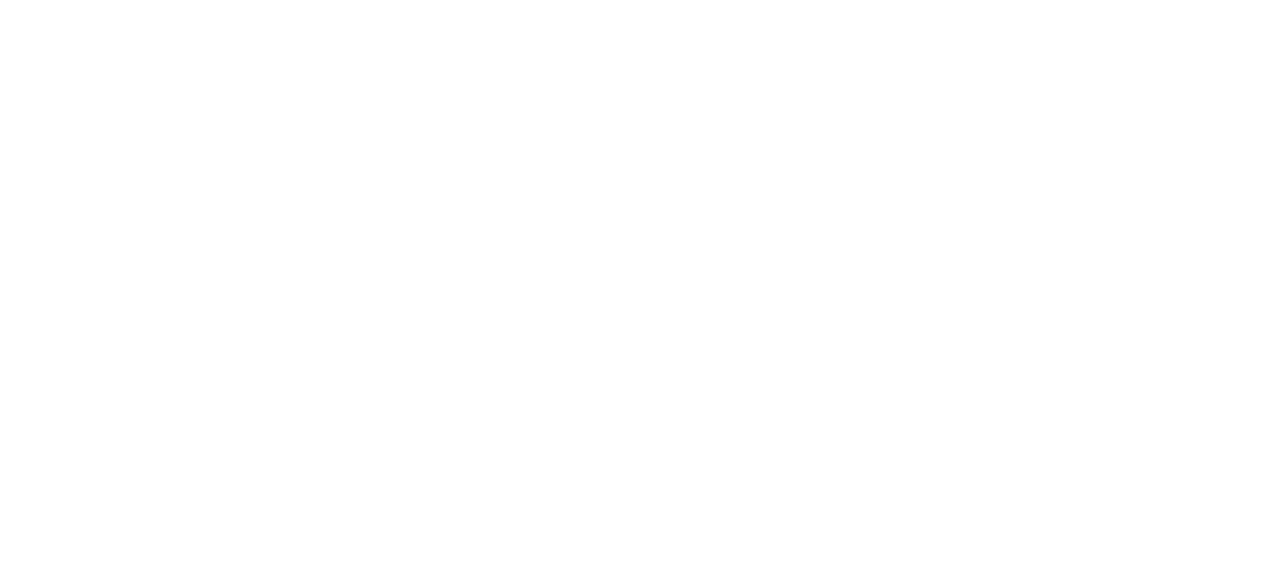
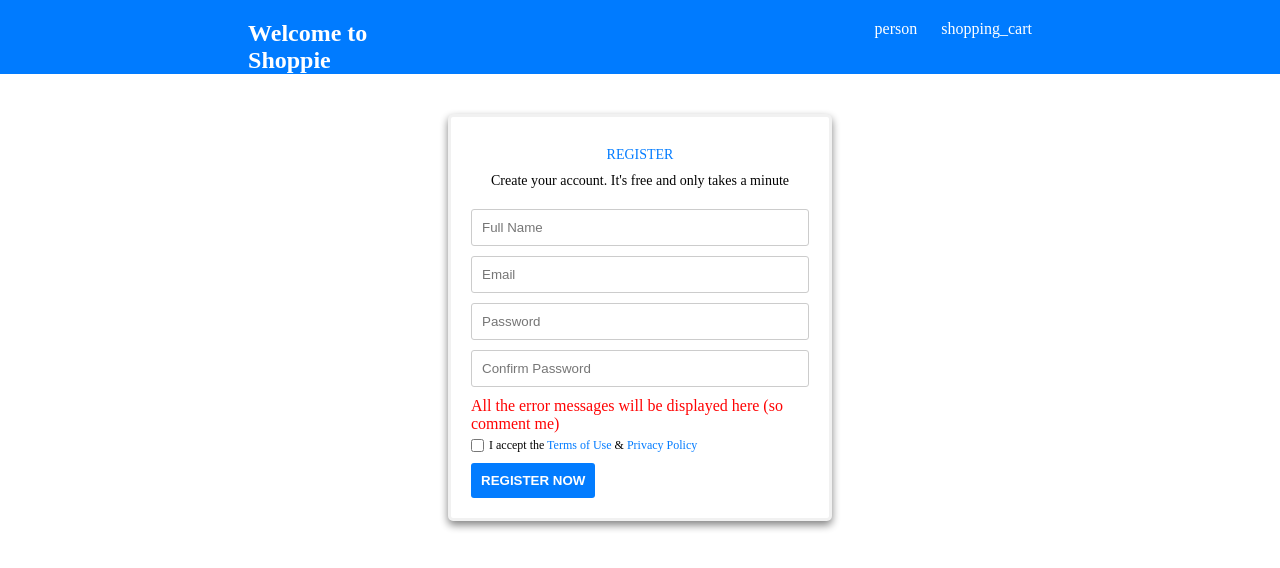
Before and after one commit to calvincec/shopie, a plain HTML site: page Frontend/register.html in a window 1280 px wide. Drawn offline with Linux system fonts and the light colour scheme.

Commit message:
edited cart and cart controllers and updated registeration form

```diff
--- a/Frontend/login.css
+++ b/Frontend/login.css
@@ -27,6 +27,7 @@ body{
       width: 300px;
       margin-left: 10px;
   }
+  /*  */
 
   .alternating-menu{
       width: 18.00%;
@@ -53,7 +54,7 @@ body{
       color: white;
    }
 
-
+ /*  */
    form{
     margin-left: 25%;
     margin-right: 25%;
--- /dev/null
+++ b/Frontend/register.css
@@ -0,0 +1,163 @@
+
+* {
+    margin: 0;
+    padding: 0;
+    box-sizing: border-box;
+  }
+
+  .top-nav {
+    display: flex;
+    flex-direction: row;
+    justify-content: space-around;
+    background-color: #007BFF;
+  }
+
+  .alternating-menu{
+    width: 18.00%;
+}
+.alternating-menu p {
+  margin-left: 40px;
+  margin-top: 20px;
+  font-size: 24px;
+  color: white;
+  font-weight: 900;
+}
+.menus {
+  padding: 20px;
+}
+.menus span {
+  margin-right: 20px;
+}
+
+.menus :hover {
+  cursor: pointer;
+}
+
+.material-symbols-outlined {
+    color: white;
+ }
+
+
+
+
+
+
+  .main {
+    max-width: 30vw;
+    margin: 0 auto;
+    margin-top: 40px;
+    padding: 20px;
+    /* background-color: blueviolet; */
+    border-radius: 5px;
+    box-shadow: 0px 4px 8px rgba(0, 0, 0, 0.5);
+    background-color: white;
+    opacity: 0.99;
+    border: 3px solid #f1f1f1;
+  }
+
+
+  .head {
+    text-align: center;
+    margin-bottom: 20px;
+    display: flex;
+    flex-direction: column;
+
+  }
+
+  .head1{
+    display: flex;
+    align-items: center;
+    justify-content: center;
+    /* justify-content: space-between; */
+  }
+  .line{
+    width: 30%;
+
+  }
+
+  .head p {
+    font-size: 14px;
+    margin-top: 10px;
+  }
+
+
+  .form {
+    display: flex;
+    flex-direction: column;
+  }
+
+
+  .input {
+    margin-bottom: 10px;
+  }
+
+  .input input {
+    width: 100%;
+    padding: 10px;
+    border: 1px solid #ccc;
+    border-radius: 3px;
+  }
+
+
+  .confirm {
+    display: flex;
+    align-items: center;
+    margin-bottom: 10px;
+  }
+
+  .accept {
+    font-size: 12px;
+    margin-left: 5px;
+  }
+
+  .accept span {
+    color: #007bff;
+    cursor: pointer;
+  }
+  .accept span:hover{
+    color: #3414eb;
+  }
+
+
+  .sbt input {
+    background-color: #007bff;
+    color: white;
+    border: none;
+    padding: 10px;
+    border-radius: 3px;
+    cursor: pointer;
+    font-weight: bold;
+    text-transform: uppercase;
+  }
+
+  .sbt input:hover {
+    background-color: #0056b3;
+  }
+
+  #fullname{
+    width: 100%;
+  }
+  .errormessage{
+    color: red;
+    margin-bottom: 5px;
+  }
+
+  @media screen and (max-width: 989px){
+    .main{
+      max-width: 50vw;
+    }
+
+  }
+
+  @media screen and (max-width: 591px){
+    .main{
+      max-width: 80vw;
+    }
+
+  }
+  @media screen and (max-width: 300px){
+    .main{
+      max-width: 95vw;
+    }
+
+  }
--- a/Frontend/register.html
+++ b/Frontend/register.html
@@ -0,0 +1,65 @@
+<!DOCTYPE html>
+<html lang="en">
+<head>
+    <meta charset="UTF-8">
+    <meta name="viewport" content="width=device-width, initial-scale=1.0">
+    <title>Register</title>
+    <link rel="stylesheet" href="register.css">
+</head>
+<body>
+    <div class="top-nav">
+        <div class="alternating-menu">
+            <p id="alternateText">Welcome to Shoppie</p>
+        </div>
+        <div class="menus">
+            <span class="material-symbols-outlined">person</span>
+            <span class="material-symbols-outlined">shopping_cart</span>
+        </div>
+    </div>
+
+
+    <div class="main">
+        <div class="head">
+            <div class="head1">
+
+                <p class="message" style="color: #007BFF; ">REGISTER</p>
+
+            </div>
+            <p>Create your account. It's free and only takes a minute</p>
+        </div>
+
+        <form class="form" action="">
+            <div class="inputs">
+                <div class="input" style="display: flex;justify-content: space-between;">
+                    <input type="text" name="fullname" id="fullname" placeholder="Full Name">
+                    <!-- <input type="text" name="lastname" id="lastname" placeholder="Last Name"> -->
+                </div>
+                <div class="input">
+                    <input type="email" name="email" id="email" placeholder="Email">
+                </div>
+                <div class="input">
+                    <input type="text" name="pwd" id="pwd" placeholder="Password">
+                </div>
+                <div class="input">
+                    <input type="text" name="pwdc" id="pwdc" placeholder="Confirm Password">
+                </div>
+            </div>
+            <div class="errormessage">
+                All the error messages will be displayed here
+                (so comment me)
+            </div>
+            <div class="confirm">
+                <input type="checkbox" name="checkbox" id="chbx">
+                <div class="accept">I accept the <span>Terms of Use</span> & <span>Privacy Policy</span></div>
+            </div>
+            <div class="sbt">
+                <input type="button" value="Register Now">
+            </div>
+        </form>
+
+    </div>
+
+
+    <script src="register.js"></script>
+</body>
+</html>
--- a/backend/Controllers/productsController.js
+++ b/backend/Controllers/productsController.js
@@ -96,7 +96,6 @@ const deleteProduct = async (req, res)=>{
         const productId = req.params.productId
 
         const pool = await mssql.connect(sqlConfig)
-
         const result = await pool.request()
         .input("productId", productId)
         .execute('deleteProductProc')
--- a/backend/Routes/productsRoutes.js
+++ b/backend/Routes/productsRoutes.js
@@ -1,6 +1,6 @@
 const {Router} = require('express')
 const { newProduct, deleteProduct, updateProduct, getOneProduct, getAllProducts } = require('../Controllers/productsController')
-const { addToCart } = require('../Controllers/cartsController')
+const { addToCart, userViewCart, removeItemFromCart } = require('../Controllers/cartsController')
 
 const productsRouter = Router()
 const cartRouter = Router()
@@ -14,6 +14,8 @@ productsRouter.get('/all', getAllProducts)
 
 
 cartRouter.post('/:userId', addToCart)
+cartRouter.get('/view/:userId', userViewCart)
+cartRouter.delete('/:cartId', removeItemFromCart)
 
 
 
```
Also changed, not shown: backend/Controllers/cartsController.js (+51 -1 lines), 4 other files.
